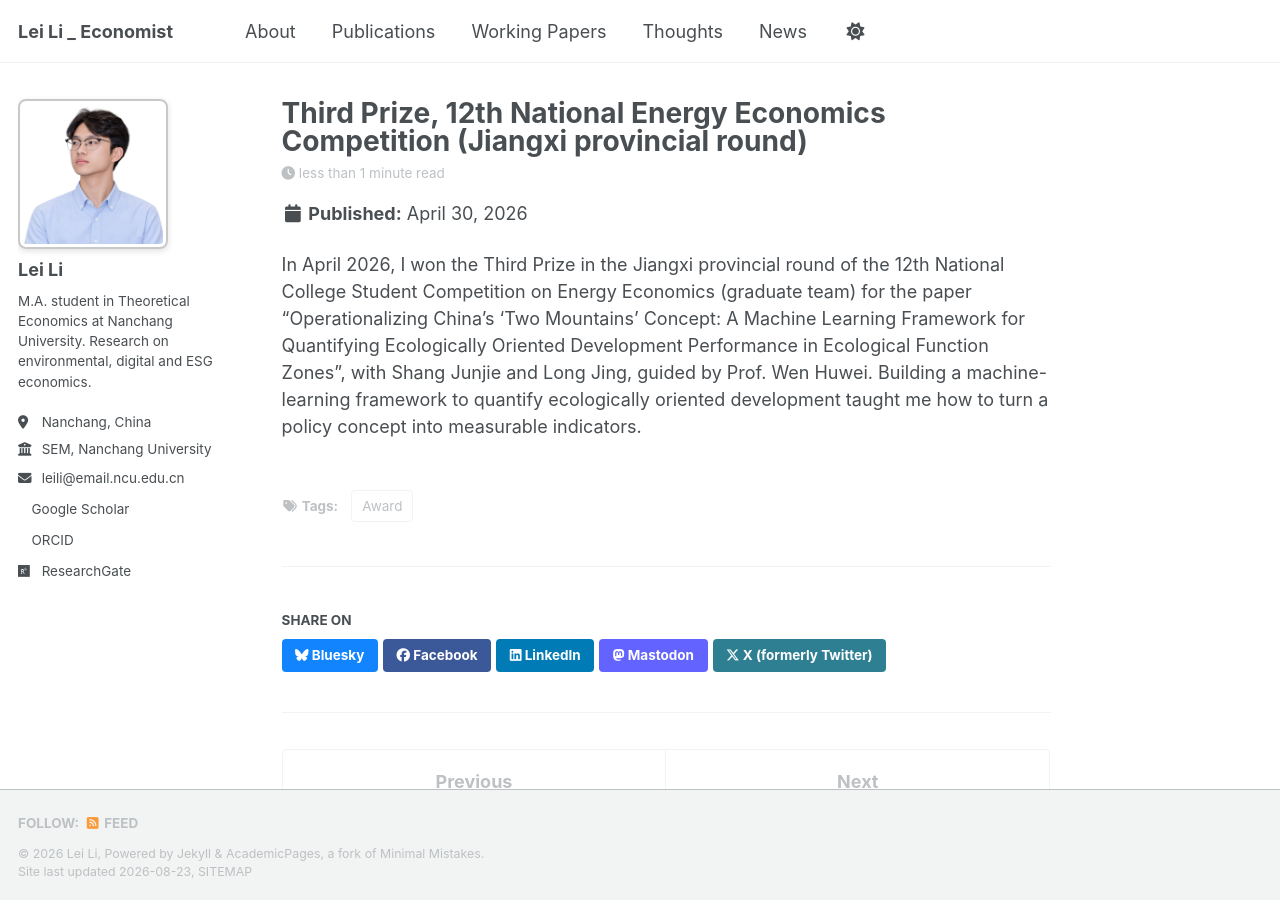
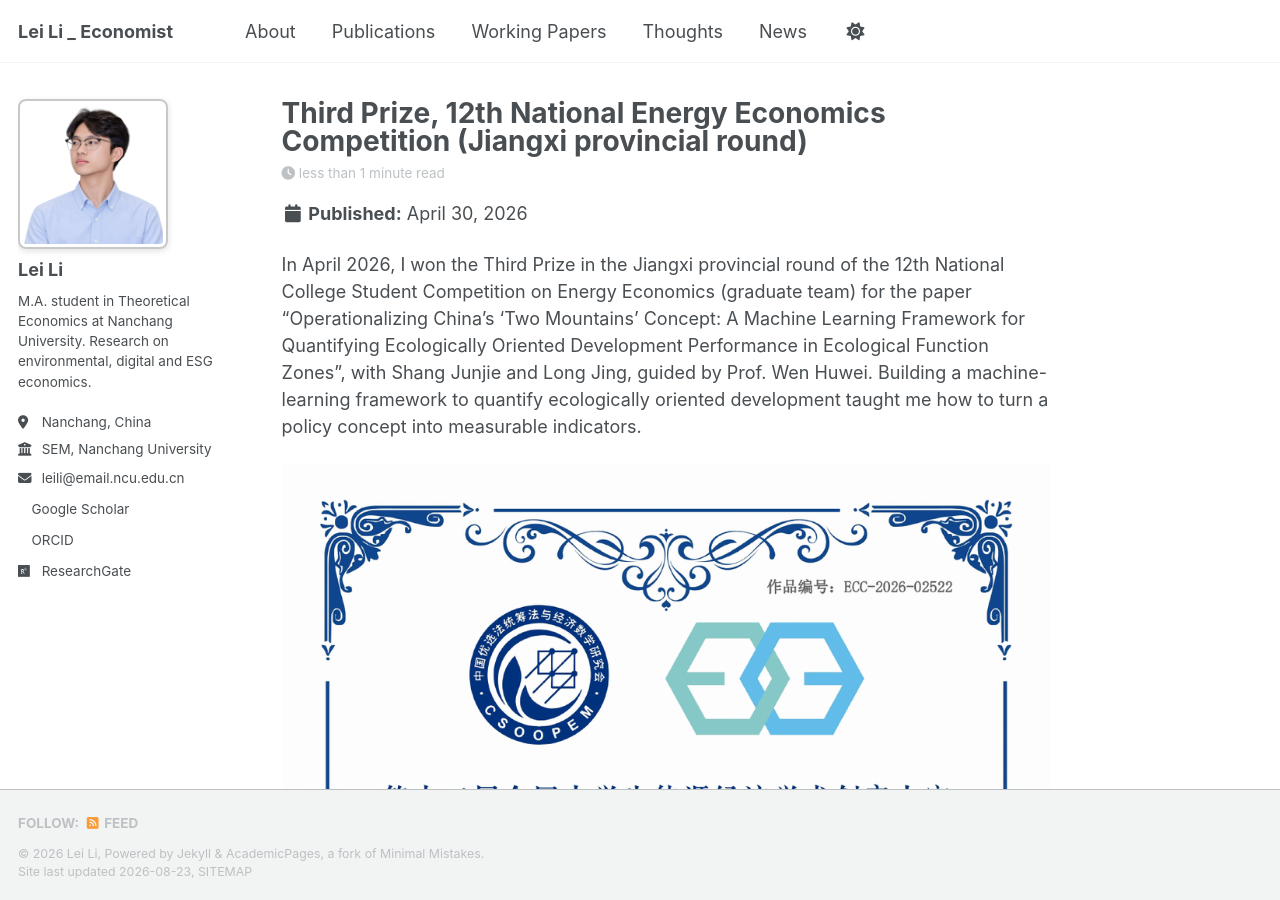
Before and after one commit to LeiLi-Econ/LeiLi-Econ.github.io, a Jekyll site: the page built from _posts/2026-04-30-energy-economics-provincial-third-prize.md, in a window 1280 px wide and 900 px high. Built offline with Jekyll 4.4.1, drawn with Linux system fonts in a browser that asks for light colours; a style sheet for code colours, icons or effects is not loaded.

Commit message:
Add certificate image(s) to news post

```diff
--- a/_posts/2026-04-30-energy-economics-provincial-third-prize.md
+++ b/_posts/2026-04-30-energy-economics-provincial-third-prize.md
@@ -6,3 +6,5 @@ tags:
 ---
 
 In April 2026, I won the Third Prize in the Jiangxi provincial round of the 12th National College Student Competition on Energy Economics (graduate team) for the paper "Operationalizing China's 'Two Mountains' Concept: A Machine Learning Framework for Quantifying Ecologically Oriented Development Performance in Ecological Function Zones", with Shang Junjie and Long Jing, guided by Prof. Wen Huwei. Building a machine-learning framework to quantify ecologically oriented development taught me how to turn a policy concept into measurable indicators.
+
+![Award certificate](https://LeiLi-Econ.github.io/images/cert-energy-provincial.png)
```
